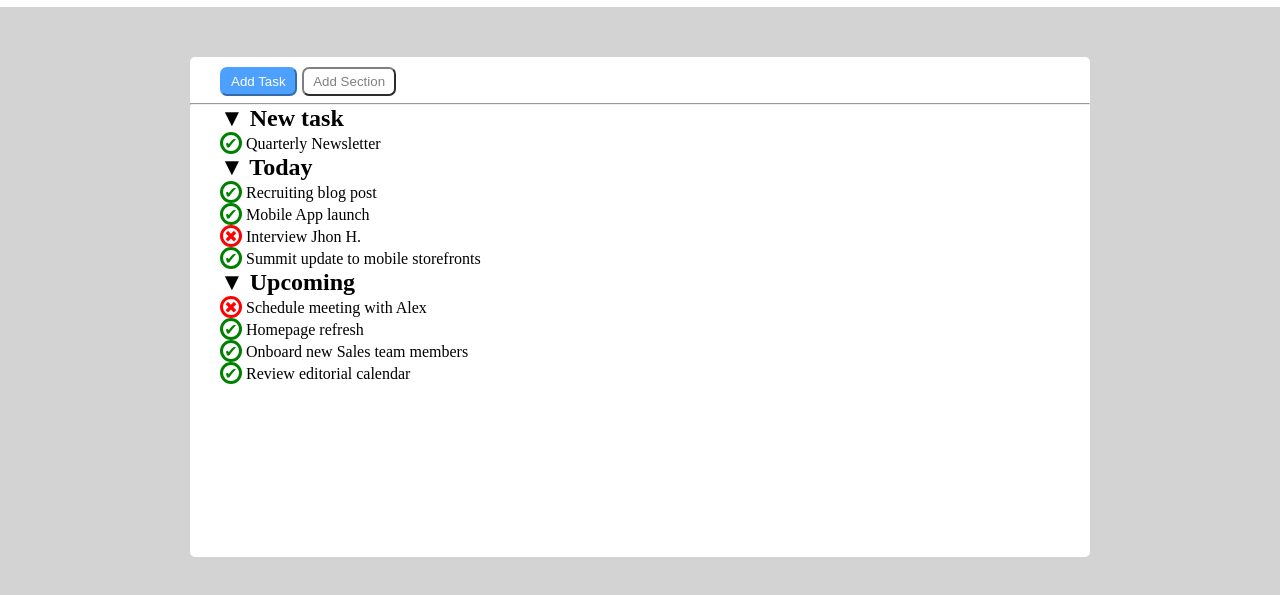
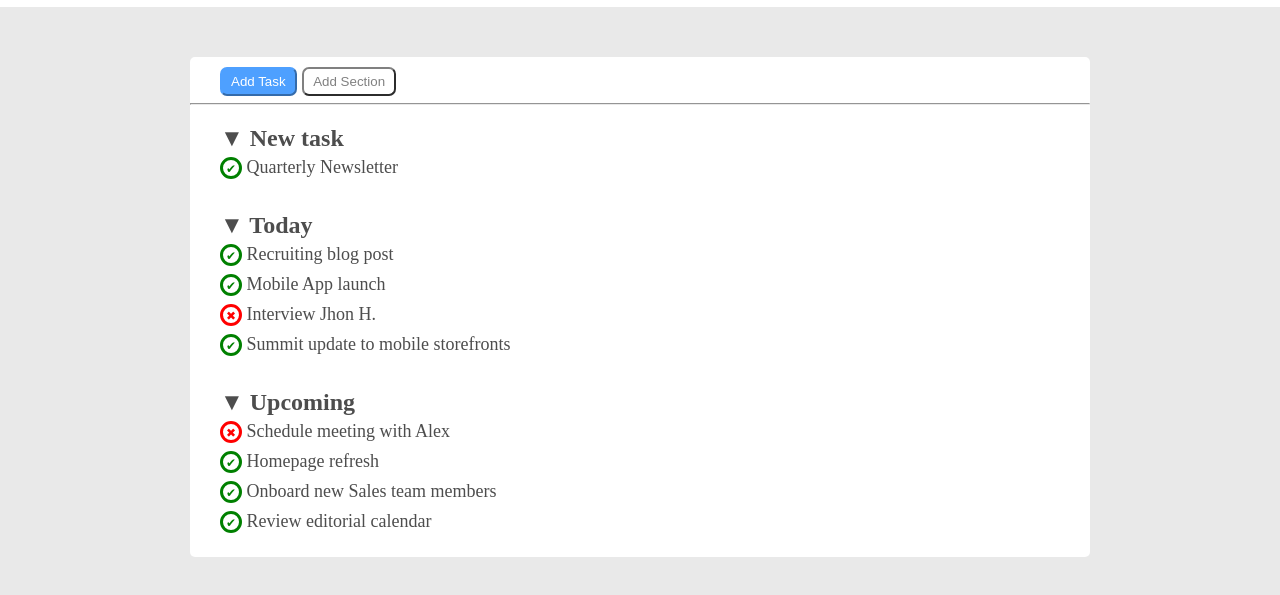
Before and after one commit to DarioDa86/html-css-toboolist, a plain HTML site: page index.html in a window 1280 px wide. Shown: the part 63-658 px from the top of the page. Drawn offline with Linux system fonts and the light colour scheme.

Commit message:
corrette dimensioni icone check sezioni

```diff
--- a/css/style.css
+++ b/css/style.css
@@ -5,7 +5,7 @@
 }
 
 body {
-    background-color: lightgray;
+    background-color: #e9e9e9;
 }
 
 /*  header */
@@ -55,21 +55,30 @@ body {
 /* fine bottoni */
 
 hr {
-    color: lightgray;
+    height: 1px;
+    border-color: #e9e9e9;
+}
+
+h2 {
+    color: #4d4d4d;
 }
 
 /* inizio sezioni */
 ul {
+    font-size: 18px;
     list-style: none;
+    line-height: 30px;
+    color: #4d4d4d;
 }
 
 .sezioni-impaginazione {
-    margin-left: 30px;
+    margin: 20px 30px 30px 30px;
 
 }
 
 .check-ok {
     display: inline-block;
+    font-size: 12px;
     color: green;
     border-radius: 50%;
     border: solid green;
@@ -81,6 +90,7 @@ ul {
 
 .uncheck {
     display: inline-block;
+    font-size: 12px;
     color: red;
     border-radius: 50%;
     border: solid red;
--- a/index.html
+++ b/index.html
@@ -27,9 +27,9 @@
                 <hr>
                 <!-- /fine bottoni -->
 
-                <div class="sezioni-impaginazione">
+                <div>
                     <!-- Sezione  new-task-->
-                    <div class="new-task-section">
+                    <div class="sezioni-impaginazione">
                         <h2>&#9660 New task</h2>
                         <ul>
                             <li><span class="check-ok">&#10004;</span> Quarterly Newsletter</li>
@@ -38,7 +38,7 @@
                     <!-- /Sezione  new-task-->
 
                     <!-- sezione Today -->
-                    <div class="today-section">
+                    <div class="sezioni-impaginazione">
                         <h2>&#9660 Today</h2>
                         <ul>
                             <li><span class="check-ok">&#10004;</span> Recruiting blog post</li>
@@ -50,7 +50,7 @@
                     <!-- /sezione Today -->
 
                     <!-- Sezione Upcoming -->
-                    <div class="upcoming-section">
+                    <div class="sezioni-impaginazione">
                         <h2>&#9660 Upcoming</h2>
                         <ul>
                             <li><span class="uncheck">&#10006;</span> Schedule meeting with Alex</li>
```
